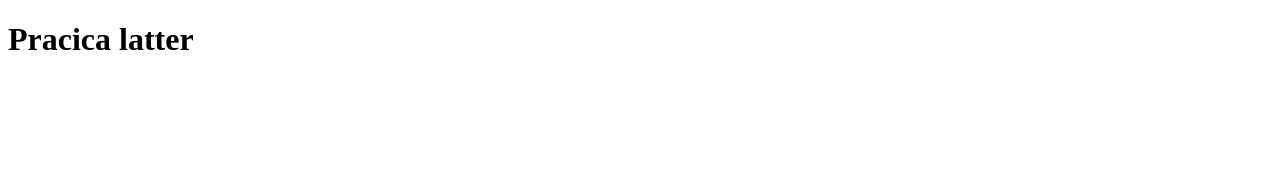
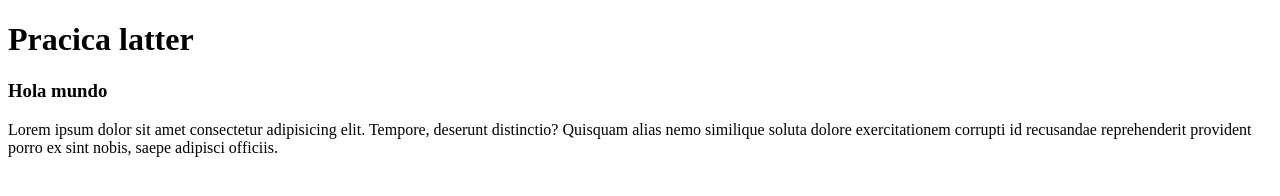
Before and after one commit to DetkenChristopher/PracticaTallerGit, a plain HTML site: page index.html in a window 1280 px wide. Drawn offline with Linux system fonts and the light colour scheme.

Commit message:
h2 y parrafo

```diff
--- a/index.html
+++ b/index.html
@@ -7,5 +7,7 @@
 </head>
 <body>
     <h1>Pracica latter</h1>
+    <h3>Hola mundo</h3>
+    <p>Lorem ipsum dolor sit amet consectetur adipisicing elit. Tempore, deserunt distinctio? Quisquam alias nemo similique soluta dolore exercitationem corrupti id recusandae reprehenderit provident porro ex sint nobis, saepe adipisci officiis.</p>
 </body>
 </html>
```
